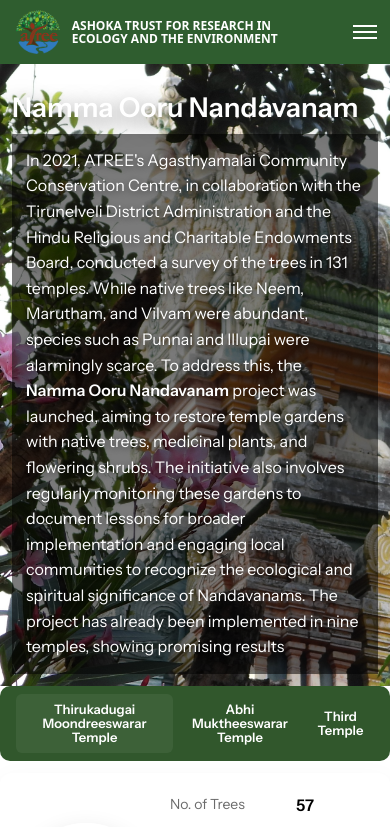
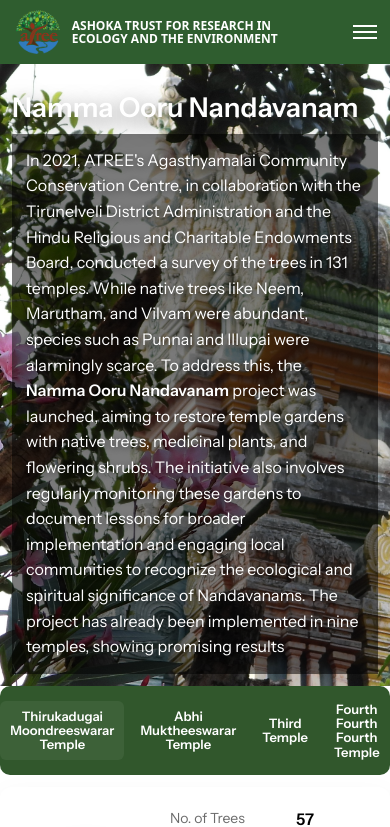
Before and after one commit to ThePala/nandavanam, a React (Vite) app: page /nandavanam in a window 390 px wide. Shown: the top 827 px of the page. Built offline with nearby package versions, Linux system fonts and the light colour scheme.

Commit message:
checking sidebar mobile v2

```diff
--- a/src/pages/Nandavanam.jsx
+++ b/src/pages/Nandavanam.jsx
@@ -66,6 +66,18 @@
     ],
   },
     "Third Temple": {
+    photo: "/images/team/adithyan.png",
+    mapEmbed: "https://www.google.com/maps/embed?...",
+    noOfTrees: 42,
+    area: "900 sq.m.",
+    speciesCount: 12,
+    datePlanted: "05 January 2022",
+    trees: [
+      { species: "Tree A", count: 10 },
+      { species: "Tree B", count: 8 },
+    ],
+  },
+      "Fourth Fourth Fourth Temple": {
     photo: "/images/team/adithyan.png",
     mapEmbed: "https://www.google.com/maps/embed?...",
     noOfTrees: 42,
```
